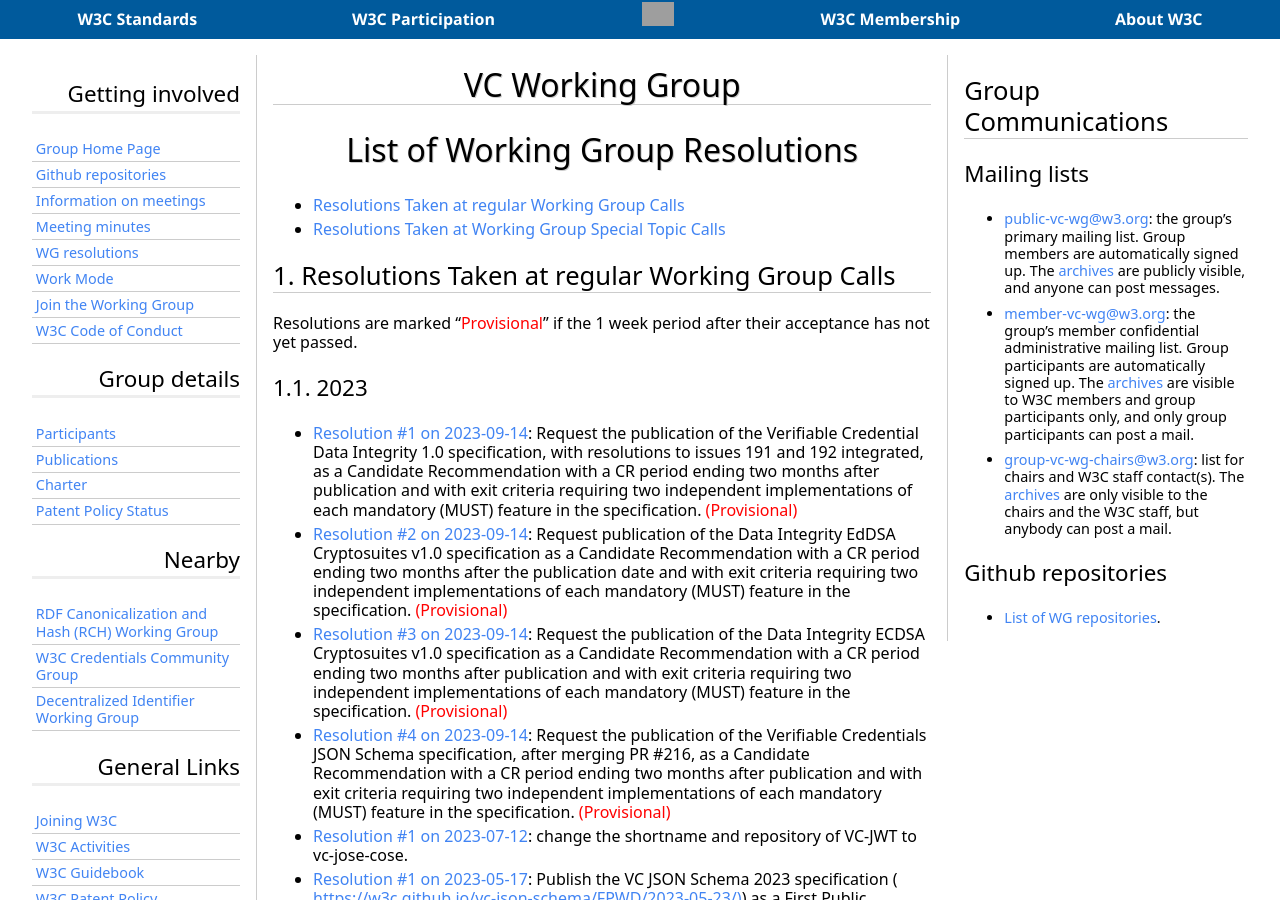
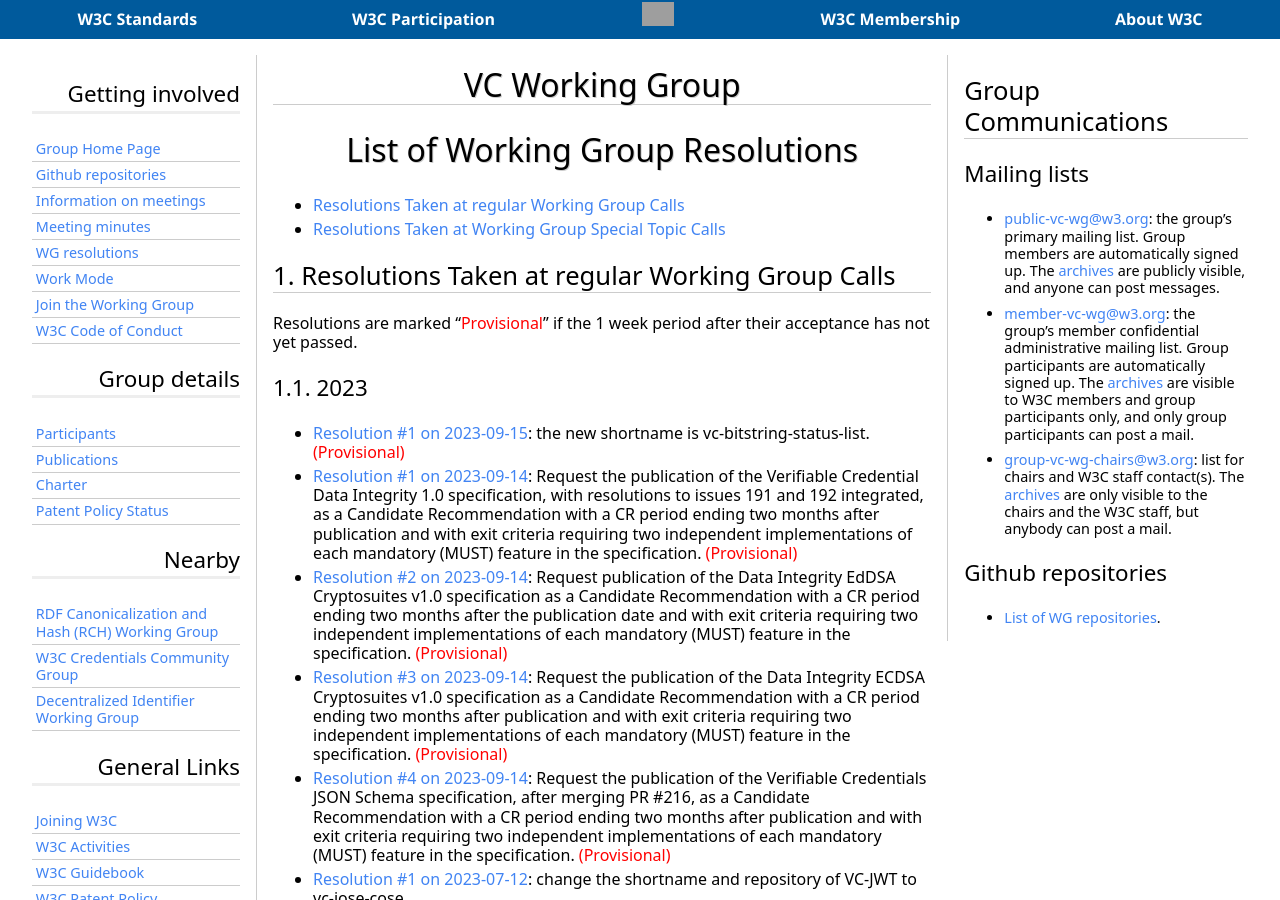
Before and after one commit to w3c/verifiable-credentials, a Jekyll site: the page built from Meetings/Minutes/resolutions.md, in a window 1280 px wide and 900 px high. Built offline with Jekyll 4.4.1, drawn with Linux system fonts in a browser that asks for light colours; some web fonts are replaced; our own code applies the rules of GitHub Pages for plain Markdown files; grey boxes are pictures that could not be loaded.

Commit message:
Updated the post-process results

```diff
--- a/assets/minute_processing.json
+++ b/assets/minute_processing.json
@@ -1,5 +1,5 @@
 {
-    "date": "2023-09-06T16:15:28.984Z",
+    "date": "2023-09-16T08:22:18.398Z",
     "file_names": [
         "2021-06-14-vcwg.md",
         "2021-08-11-vcwg.md",
@@ -118,9 +118,18 @@
         "2023-08-30-vcwg.md",
         "2023-09-05-vcwg-special.md",
         "2023-09-06-vcwg.md",
-        "2023-09-14-vcwg.md"
+        "2023-09-14-vcwg.md",
+        "2023-09-15-vcwg.md"
     ],
     "resolutions": [
+        {
+            "year": 2023,
+            "date": "2023-09-15",
+            "number": 1,
+            "text": "the new shortname is vc-bitstring-status-list.",
+            "url": "https://www.w3.org/2017/vc/WG/Meetings/Minutes/2023-09-15-vcwg#resolution1",
+            "call": "vcwg"
+        },
         {
             "year": 2023,
             "date": "2023-09-14",
```
